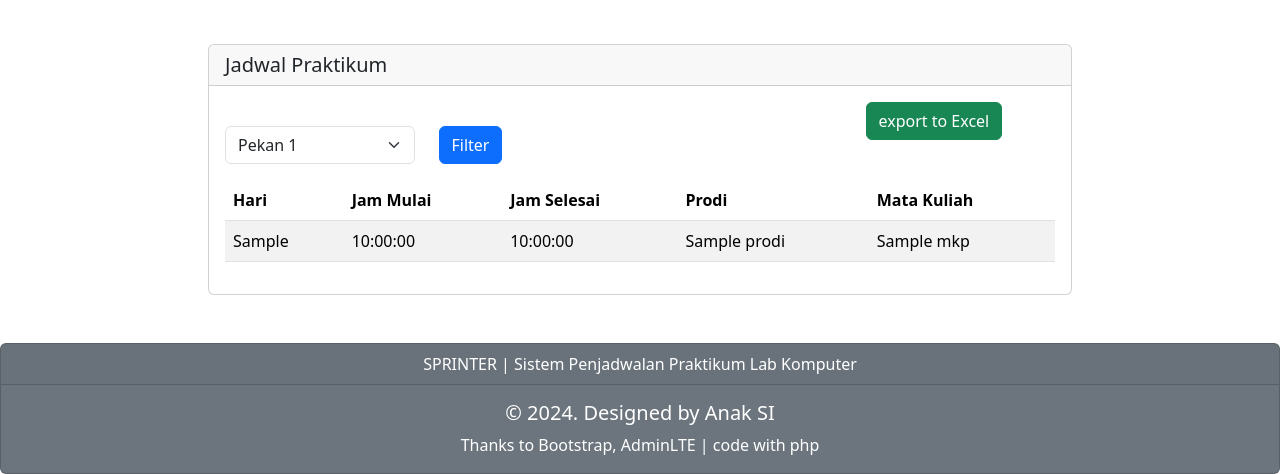
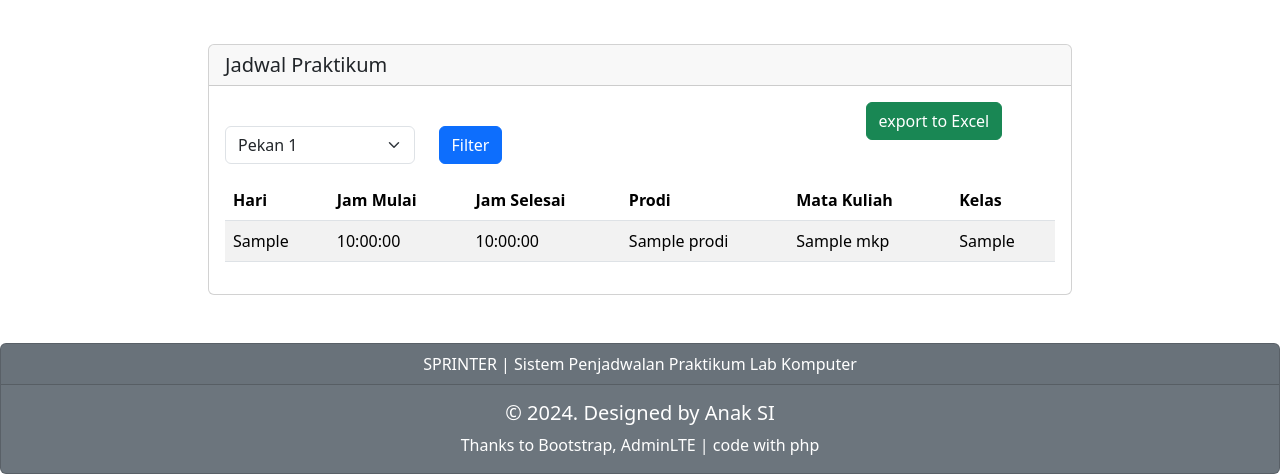
Before and after one commit to Achild29/SPRINTER, a PHP site: page /lihatJadwal.php?pekan=1 in a window 1280 px wide. Shown: the part 679-1153 px from the top of the page. Run offline with PHP 8.4, Linux system fonts and the light colour scheme; the visitor is signed in with stand-in values (Sample User, id 1); tables that the repository leaves empty hold one stand-in row (values such as "Sample post").

Commit message:
add column 'kelas' and export xls (note: xls format still in 2003 format, needs upgrade)

```diff
--- a/SPRINTER/lihatJadwal.php
+++ b/SPRINTER/lihatJadwal.php
@@ -112,7 +112,7 @@
                                     <button type="submit" class="btn btn-primary">Filter</button>
                                 </div>
                                 <div class="col-md-3 ms-auto">
-                                    <a href="" class="btn btn-success">export to Excel</a>
+                                    <a href="jadwalxls.php?p=<?php echo ($_GET['pekan']) ?>" class="btn btn-success">export to Excel</a>
                                 </div>
                             </div>
                         </form>
@@ -126,6 +126,7 @@
                                     <th>Jam Selesai</th>
                                     <th>Prodi</th>
                                     <th>Mata Kuliah</th>
+                                    <th>Kelas</th>
                                 </tr>
                             </thead>
                             <tbody>
@@ -135,7 +136,7 @@
 
                                 // Buat query SQL dengan filter pekan
                                     $query = "
-                                        SELECT w.hari, w.jam_mulai, w.jam_selesai, p.nama_prodi, m.nama_mkp
+                                        SELECT w.hari, w.jam_mulai, w.jam_selesai, p.nama_prodi, m.nama_mkp, kelas
                                         FROM jadwal j
                                         JOIN waktu w ON j.kode_waktu = w.kode_waktu
                                         JOIN mkp m ON j.kode_mkp = m.kode_mkp
@@ -169,6 +170,7 @@
                                             echo "<td>" . $row['jam_selesai'] . "</td>";
                                             echo "<td>" . $row['nama_prodi'] . "</td>";
                                             echo "<td>" . $row['nama_mkp'] . "</td>";
+                                            echo "<td>" . $row['kelas'] . "</td>";
                                             echo "</tr>";
                                         }
                                     } else {
```
